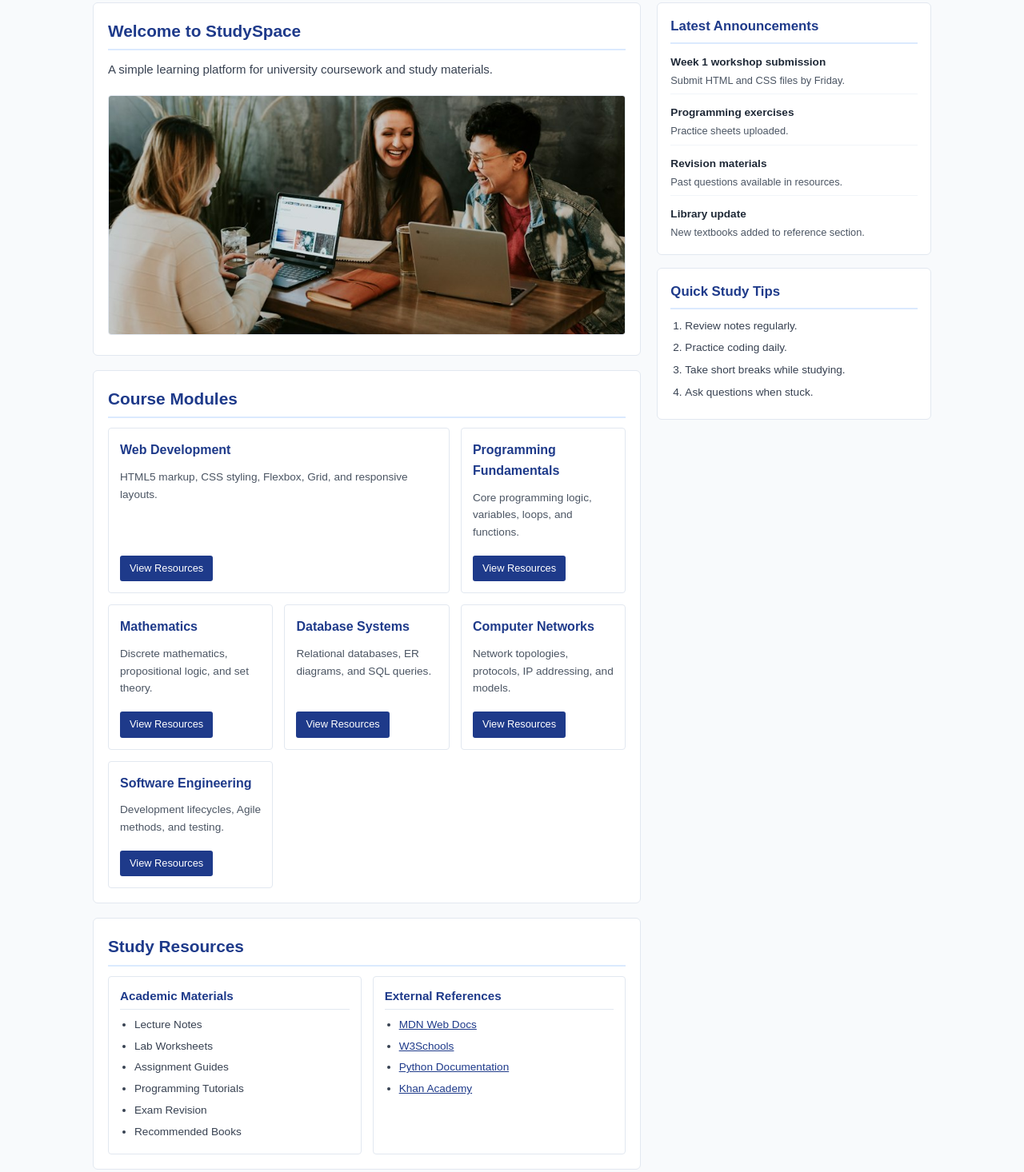
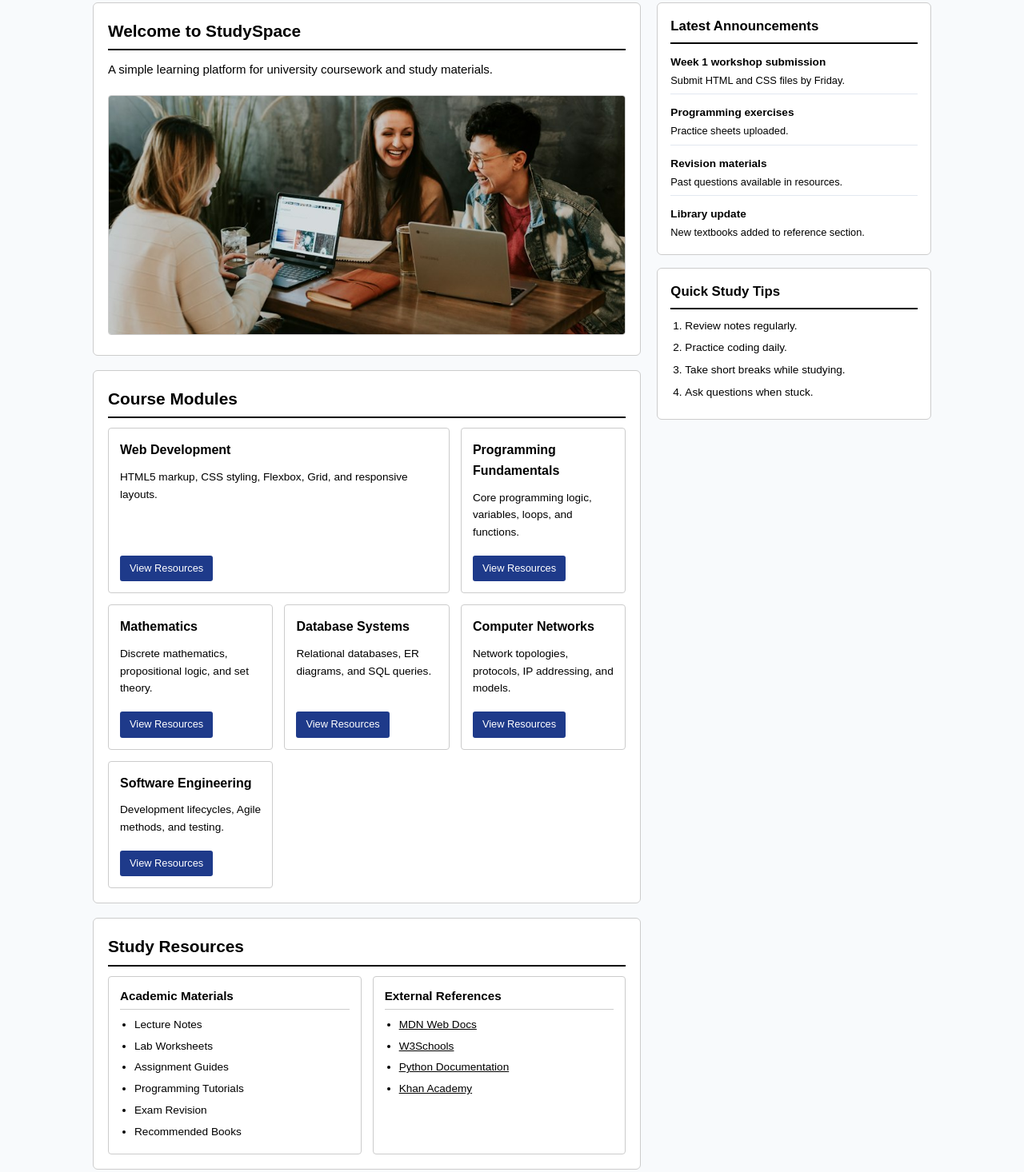
Before and after one commit to riteshregmi69-del/workshop-1, a plain HTML site: page index.html in a window 1280 px wide. Shown: the part 172-1638 px from the top of the page at 80% size. Drawn offline with Linux system fonts and the light colour scheme.

Commit message:
Update middle content screen text and headings to black

```diff
--- a/style.css
+++ b/style.css
@@ -8,12 +8,12 @@ body {
     font-family: Arial, Helvetica, sans-serif;
     font-size: 15px;
     line-height: 1.6;
-    color: #1f2937;
+    color: #000000;
     background-color: #f8fafc;
 }
 
 a {
-    color: #1e3a8a;
+    color: #000000;
 }
 
 .site-header {
@@ -81,7 +81,7 @@ a {
 
 .content-box {
     background-color: #ffffff;
-    border: 1px solid #e2e8f0;
+    border: 1px solid #cccccc;
     border-radius: 6px;
     padding: 18px;
     margin-bottom: 18px;
@@ -89,15 +89,15 @@ a {
 
 .content-box h2 {
     font-size: 1.3rem;
-    color: #1e3a8a;
-    border-bottom: 2px solid #dbeafe;
+    color: #000000;
+    border-bottom: 2px solid #000000;
     padding-bottom: 6px;
     margin-bottom: 12px;
 }
 
 .content-box p {
     margin-bottom: 10px;
-    color: #374151;
+    color: #000000;
 }
 
 .home-photo {
@@ -106,7 +106,7 @@ a {
     object-fit: cover;
     border-radius: 4px;
     margin-top: 10px;
-    border: 1px solid #e2e8f0;
+    border: 1px solid #cccccc;
 }
 
 .courses-grid {
@@ -122,7 +122,7 @@ a {
 
 .course-card {
     background-color: #ffffff;
-    border: 1px solid #e2e8f0;
+    border: 1px solid #cccccc;
     border-radius: 4px;
     padding: 14px;
     display: flex;
@@ -133,12 +133,12 @@ a {
 
 .course-card h3 {
     font-size: 1rem;
-    color: #1e3a8a;
+    color: #000000;
 }
 
 .course-card p {
     font-size: 0.85rem;
-    color: #4b5563;
+    color: #000000;
     margin-bottom: 8px;
     flex-grow: 1;
 }
@@ -167,16 +167,16 @@ a {
 
 .resource-group {
     background-color: #ffffff;
-    border: 1px solid #e2e8f0;
+    border: 1px solid #cccccc;
     border-radius: 4px;
     padding: 12px 14px;
 }
 
 .resource-group h3 {
     font-size: 0.95rem;
-    color: #1e3a8a;
+    color: #000000;
     margin-bottom: 8px;
-    border-bottom: 1px solid #e2e8f0;
+    border-bottom: 1px solid #cccccc;
     padding-bottom: 4px;
 }
 
@@ -187,21 +187,21 @@ a {
 .simple-list li {
     font-size: 0.85rem;
     margin-bottom: 5px;
-    color: #374151;
+    color: #000000;
 }
 
 .simple-list a {
-    color: #1e3a8a;
+    color: #000000;
     text-decoration: underline;
 }
 
 .simple-list a:hover {
-    color: #2563eb;
+    color: #1e3a8a;
 }
 
 .featured-block {
     margin: 10px 0;
-    border: 1px solid #e2e8f0;
+    border: 1px solid #cccccc;
     border-radius: 4px;
     overflow: hidden;
     background-color: #ffffff;
@@ -218,9 +218,9 @@ a {
     padding: 8px 12px;
     font-size: 0.85rem;
     font-style: italic;
-    color: #4b5563;
+    color: #000000;
     background-color: #f8fafc;
-    border-top: 1px solid #e2e8f0;
+    border-top: 1px solid #cccccc;
     text-align: center;
 }
 
@@ -233,14 +233,14 @@ a {
 
 .media-box {
     background-color: #ffffff;
-    border: 1px solid #e2e8f0;
+    border: 1px solid #cccccc;
     border-radius: 4px;
     padding: 14px;
 }
 
 .media-box h3 {
     font-size: 0.95rem;
-    color: #1e3a8a;
+    color: #000000;
     margin-bottom: 6px;
 }
 
@@ -248,7 +248,7 @@ a {
     width: 100%;
     margin-top: 6px;
     border-radius: 3px;
-    border: 1px solid #e2e8f0;
+    border: 1px solid #cccccc;
 }
 
 video.player {
@@ -264,15 +264,15 @@ video.player {
 
 .sidebar-box {
     background-color: #ffffff;
-    border: 1px solid #e2e8f0;
+    border: 1px solid #cccccc;
     border-radius: 6px;
     padding: 16px;
 }
 
 .sidebar-box h3 {
     font-size: 1.05rem;
-    color: #1e3a8a;
-    border-bottom: 2px solid #dbeafe;
+    color: #000000;
+    border-bottom: 2px solid #000000;
     padding-bottom: 6px;
     margin-bottom: 10px;
 }
@@ -286,7 +286,7 @@ video.player {
 
 .announcements li {
     padding-bottom: 6px;
-    border-bottom: 1px solid #f1f5f9;
+    border-bottom: 1px solid #e2e8f0;
 }
 
 .announcements li:last-child {
@@ -296,12 +296,12 @@ video.player {
 
 .announcements strong {
     font-size: 0.85rem;
-    color: #1f2937;
+    color: #000000;
 }
 
 .announcements p {
     font-size: 0.8rem;
-    color: #4b5563;
+    color: #000000;
     margin-top: 2px;
 }
 
@@ -312,7 +312,7 @@ video.player {
 .tips-list li {
     font-size: 0.85rem;
     margin-bottom: 6px;
-    color: #374151;
+    color: #000000;
 }
 
 .site-footer {
```
